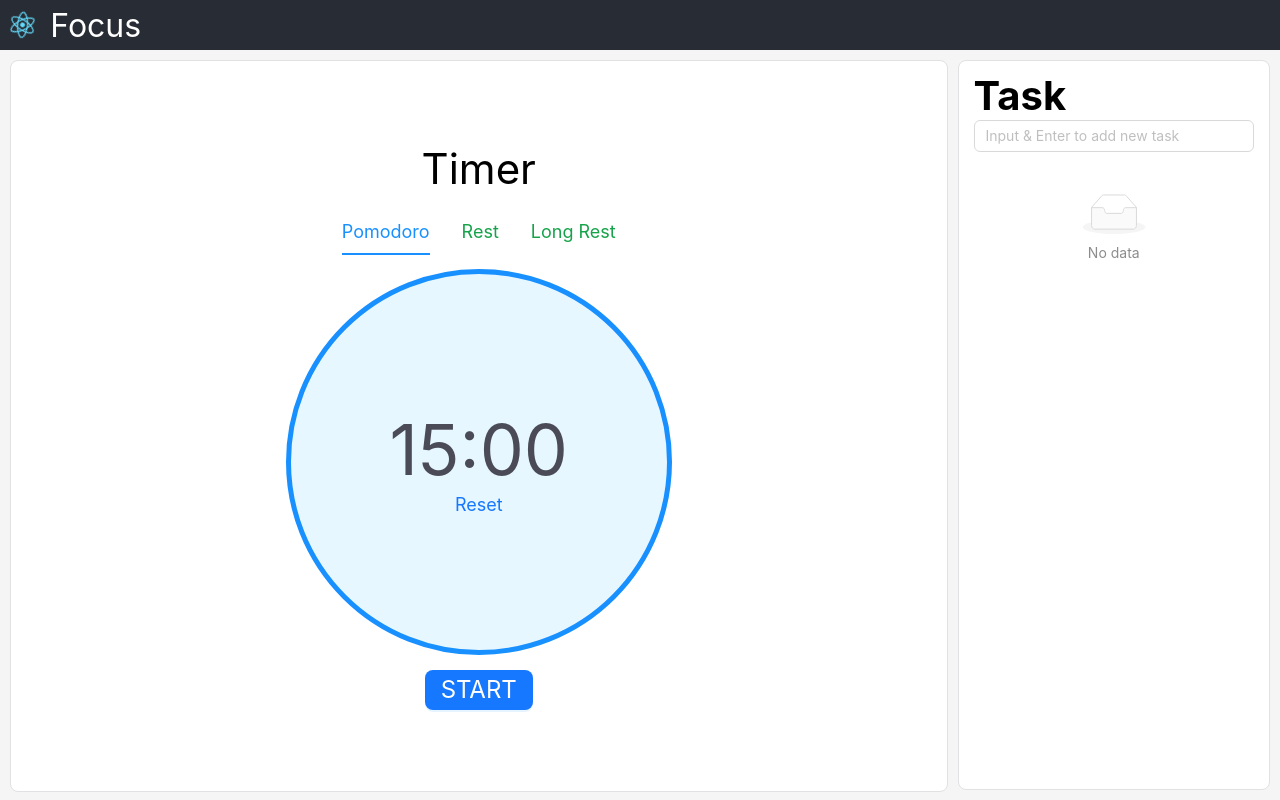
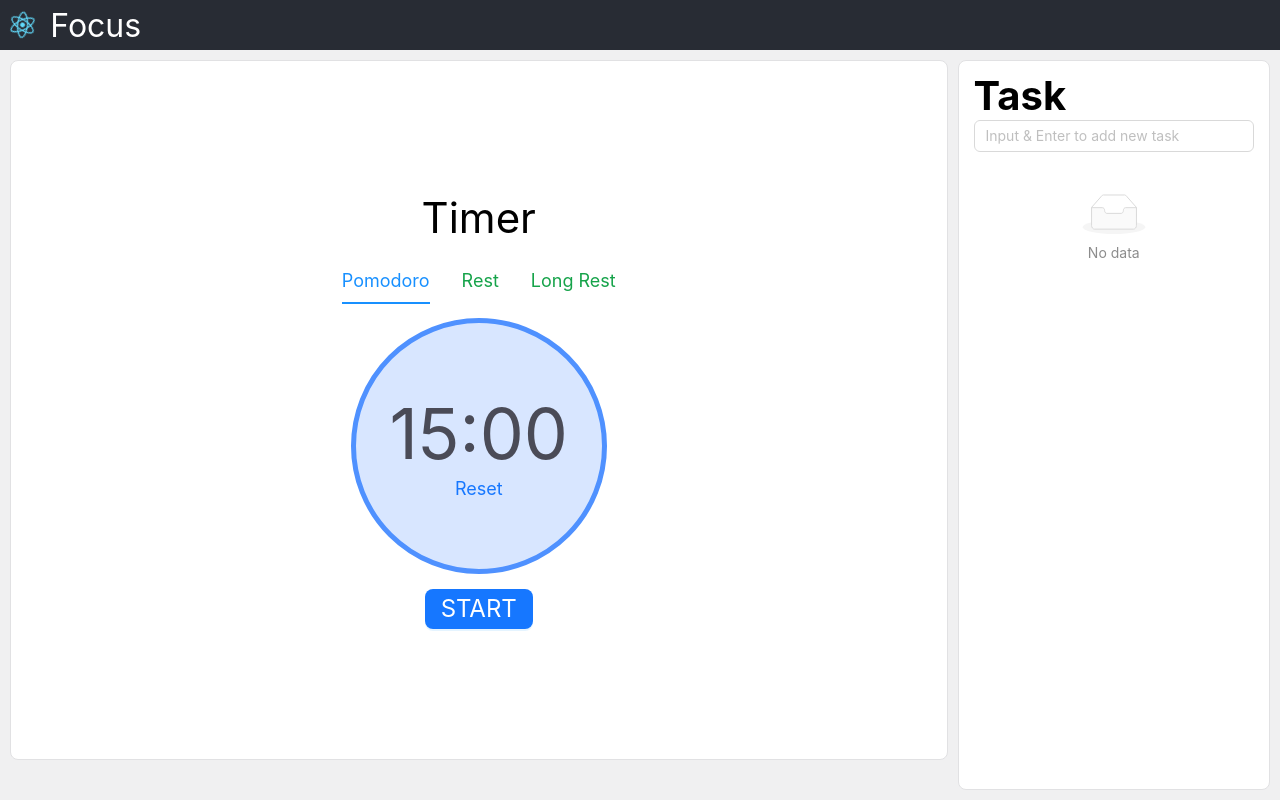
Before and after one commit to minhthangtkqn/minhthangtkqn.github.io, a React (Vite) app: page / in a window 1280 px wide. Built offline with nearby package versions, Linux system fonts and the light colour scheme.

Commit message:
chore: tweak UI

```diff
--- a/src/__lib__/theme/color.scss
+++ b/src/__lib__/theme/color.scss
@@ -1,10 +1,13 @@
 :root {
-    --main-primary: #1890ff;
-    --main-primaryLighter: #e6f7ff;
-    --main-primaryDarker: #0050b3;
-    --main-tertiary: #bfbfbf;
-    --main-tertiaryLighter: #f5f5f5;
-    --main-tertiaryDarker: #595959;
+    --main-primary: #4f91ff;
+    --main-primaryLighter: #d8e6ff;
+    --main-primaryDarker: #2264d1;
+    --main-secondary: #76a9ff;
+    --main-secondaryLighter: #cee5ff;
+    --main-secondaryDarker: #2979ff;
+    --main-tertiary: #e1e1e3;
+    --main-tertiaryLighter: #f0f0f1;
+    --main-tertiaryDarker: #b4b4bb;
     --main-antd: #1890ff;
     --main-danger: #f5222d;
     --main-dangerLighter: #fff1f0;
--- a/src/__lib__/theme/variable.scss
+++ b/src/__lib__/theme/variable.scss
@@ -116,4 +116,10 @@
     --fs-7xl: 56px;
     --fs-8xl: 70px;
     --fs: var(--fs-base);
+
+
+    --min-height-navbar: 54px;
+    --min-height-header: 52px;
+    --min-height-header-large: 60px;
+    --min-height-header-small: 44px;
 }
--- a/src/module/flashcard/list-panel/index.tsx
+++ b/src/module/flashcard/list-panel/index.tsx
@@ -4,6 +4,7 @@ import styled from "styled-components";
 import { FlashcardModuleParam } from "../model";
 import { useSearchParams } from "react-router-dom";
 import { Flashcard } from "@/__lib__/model";
+import { SyncOutlined } from "@ant-design/icons";
 
 const StyledFlashcardListContainer = styled.div`
     flex: 1;
@@ -15,12 +16,33 @@ const StyledFlashcardListContainer = styled.div`
 const StyledFlashcardList = styled.div`
     border: var(--bd);
     border-radius: var(--br);
-    padding: var(--spacing);
     display: flex;
     flex-direction: column;
-    row-gap: var(--spacing-sm);
     flex: 1;
     overflow-y: auto;
+
+    .list-header {
+        font-size: var(--fs-xl);
+        font-weight: bold;
+        text-transform: uppercase;
+        background-color: var(--main-primary);
+        color: var(--contrast-primary);
+        padding: var(--spacing-sm);
+        min-height: var(--min-height-header);
+        display: flex;
+        align-items: center;
+        column-gap: var(--spacing-sm);
+        cursor: pointer;
+    }
+
+    .list-body {
+        flex: 1;
+        display: flex;
+        flex-direction: column;
+        overflow-y: auto;
+        row-gap: var(--spacing-sm);
+        padding: var(--spacing-sm);
+    }
 `;
 
 const StyledFlashcardItem = styled.div`
@@ -35,19 +57,29 @@ const StyledFlashcardItem = styled.div`
 
     .description {
         font-size: var(--fs-sm);
-        color: var(--main-tertiary);
+        color: var(--main-tertiaryDarker);
     }
 `;
 
 export const FlashcardListPanel = () => {
     const {
         data: flashcardList,
+        loading: flashcardListLoading,
+        refresh: refreshFlashcardList,
     } = useRequest<Flashcard[]>(QueryApi.Flashcard.list());
     const [, updateSearchParams] = useSearchParams();
 
     return (
         <StyledFlashcardListContainer>
             <StyledFlashcardList>
+                <div className="list-header" onClick={() => refreshFlashcardList()}>
+                    <div>Flashcard</div>
+                    <SyncOutlined
+                        className="reload-icon"
+                        spin={flashcardListLoading}
+                    />
+                </div>
+                <div className="list-body">
                     {flashcardList?.map(item => <StyledFlashcardItem
                         key={item._id}
                         onClick={() => {
@@ -60,6 +92,7 @@ export const FlashcardListPanel = () => {
                         <div className="title">{item.title}</div>
                         <div className="description truncate">{item.description}</div>
                     </StyledFlashcardItem>)}
+                </div>
             </StyledFlashcardList>
         </StyledFlashcardListContainer>
     );
--- a/src/style/index.scss
+++ b/src/style/index.scss
@@ -1,3 +1,7 @@
+* {
+    box-sizing: border-box;
+}
+
 .truncate {
     white-space: nowrap;
     overflow: hidden;
```
Lines whose indentation alone changed are shown as unchanged.
